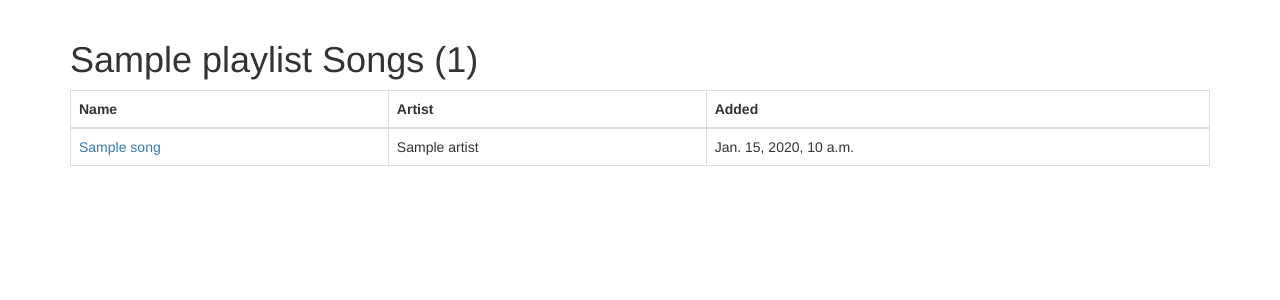
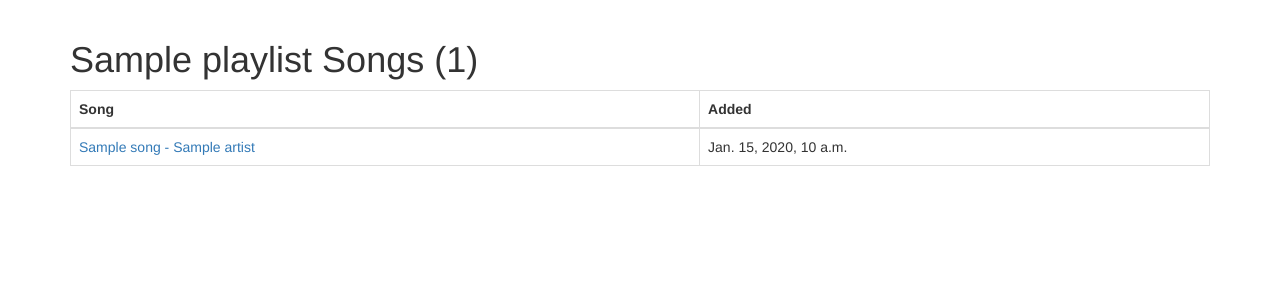
Before and after one commit to chaocodes/playlist-manager-django, a Django app: template manager/song/templates/song/index.html in a window 1280 px wide. Shown: the part 52-352 px from the top of the page. Run offline with Django 3.2, Linux system fonts and the light colour scheme; tables that the repository leaves empty hold one stand-in row (values such as "Sample post"); the template is opened without the code that fills it: values that come from a table or form of the project are taken from there, most other values are stand-ins (such as "Sample title", 1, 10 or a date in 2020); some libraries are stand-ins or nearby versions.

Commit message:
Added core song view to show all latest added songs

```diff
--- a/manager/core/urls.py
+++ b/manager/core/urls.py
@@ -4,4 +4,5 @@ from . import views
 urlpatterns = patterns('',
     url(r'^$', views.index, name='home'),
     url(r'^playlist/$', views.playlist, name='playlist'),
+    url(r'^song/$', views.song, name='song'),
 )
--- a/manager/core/views.py
+++ b/manager/core/views.py
@@ -15,3 +15,9 @@ def playlist(request):
         'playlists': Playlist.objects.order_by('-created_at'),
     }
     return render(request, 'playlist/index.html', data)
+
+def song(request):
+    data = {
+        'songs': Song.objects.order_by('-created_at'),
+    }
+    return render(request, 'song/index.html', data)
--- a/manager/song/templates/song/index.html
+++ b/manager/song/templates/song/index.html
@@ -1,13 +1,19 @@
 {% extends "base.html" %}
 
-{% block head_title %}{{playlist.name}} Songs{% endblock %}
+{% block head_title %}{% if playlist %}{{playlist.name}} {% endif %}Songs{% endblock %}
 
 {% block content %}
 <h1>
     <div class="pull-left">
-        {{playlist.name}} Songs ({{playlist.song_count}})
+        {% if playlist %}
+        {{playlist.name}}
+        {% endif %}
+        Songs
+        {% if playlist %}
+        ({{playlist.song_count}})
+        {% endif %}
     </div>
-    {% if user.is_authenticated and user.id == owner.id %}
+    {% if owner and user.is_authenticated and user.id == owner.id %}
     <form class="form-inline" action="{% url 'song:create' owner.id playlist.id %}">
         <button type="submit">+</button>
     </form>
@@ -17,10 +23,12 @@
 <table class="table table-hover table-bordered">
     <thead>
         <tr>
-            <th>Name</th>
-            <th>Artist</th>
+            <th>Song</th>
+            {% if not playlist %}
+            <th>Playlist</th>
+            {% endif %}
             <th>Added</th>
-            {% if user.is_authenticated and user.id == owner.id %}
+            {% if owner and user.is_authenticated and user.id == owner.id %}
             <th>Edit</th>
             {% endif %}
         </tr>
@@ -28,10 +36,12 @@
     <tbody>
     {% for song in songs %}
     <tr>
-        <td><a href="{{song.tinysong}}">{{song.name}}</a></td>
-        <td>{{song.artist}}</td>
+        <td><a href="{{song.tinysong}}">{{song.name}} - {{song.artist}}</a></td>
+        {% if not playlist %}
+        <td><a href="{% url 'song:all' song.playlist.user.id song.playlist.id %}">{{song.playlist.name}}</a></td>
+        {% endif %}
         <td>{{song.created_at}}</td>
-        {% if user.is_authenticated and user.id == owner.id %}
+        {% if owner and user.is_authenticated and user.id == owner.id %}
         <td>
             <div class="pull-left">
                 <form class="form-inline" action="{% url 'song:edit' user.id playlist.id song.id %}">
```
